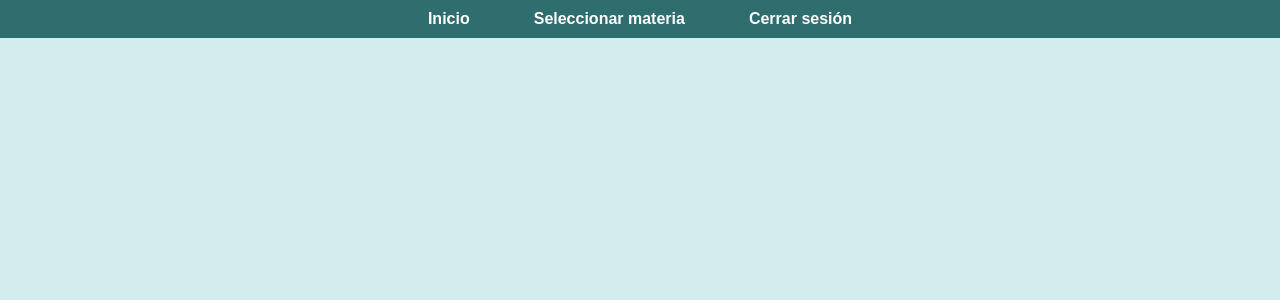
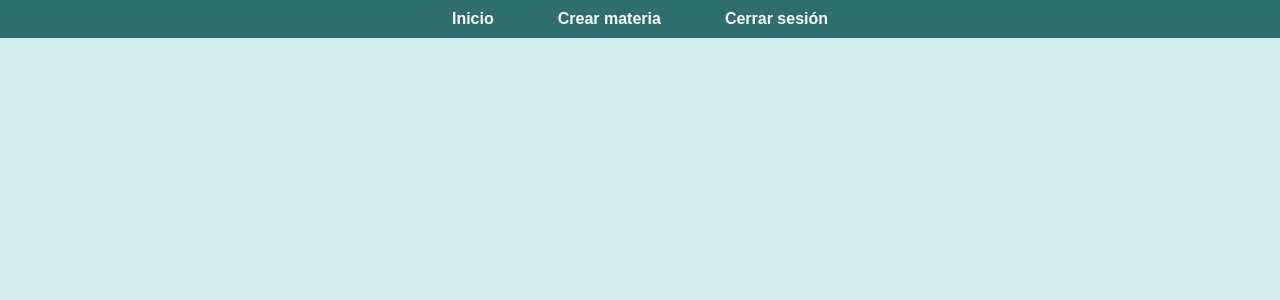
Before and after one commit to AlbertoItuarte/PW_Project, a PHP site: page /Pages/Home.php in a window 1280 px wide. Shown: the top 300 px of the page. Run offline with PHP 8.4, Linux system fonts and the light colour scheme; the visitor is signed in with stand-in values (Sample User, id 1).

Commit message:
Cambios de Home Y Login

```diff
--- a/Pages/Home.php
+++ b/Pages/Home.php
@@ -21,7 +21,7 @@ if (!isset($_SESSION['user_id'])) {
         <nav>
             <ul>
                 <li><a href="Home.php">Inicio</a></li>
-               <li><a href="./PlanSubject.php">Seleccionar materia</a></li>
+               <li><a href="./PlanSubject.php">Crear materia</a></li>
                 <li><a href="../Logic/LogOut.php">Cerrar sesión</a></li>
             </ul>
         </nav>
--- a/Pages/Login.php
+++ b/Pages/Login.php
@@ -10,6 +10,7 @@
 <body>
     <div>
         <form action="../Logic/Login.php" method="post">
+            <h1>SmartSchedule</h1>
             <input type="text" name="nombre_usuario" placeholder="Ingresa tu usuario" required>
             <input type="password" name="contrasena" placeholder="Ingresa tu contraseña" required>
             <input type="submit" value="Login">
```
